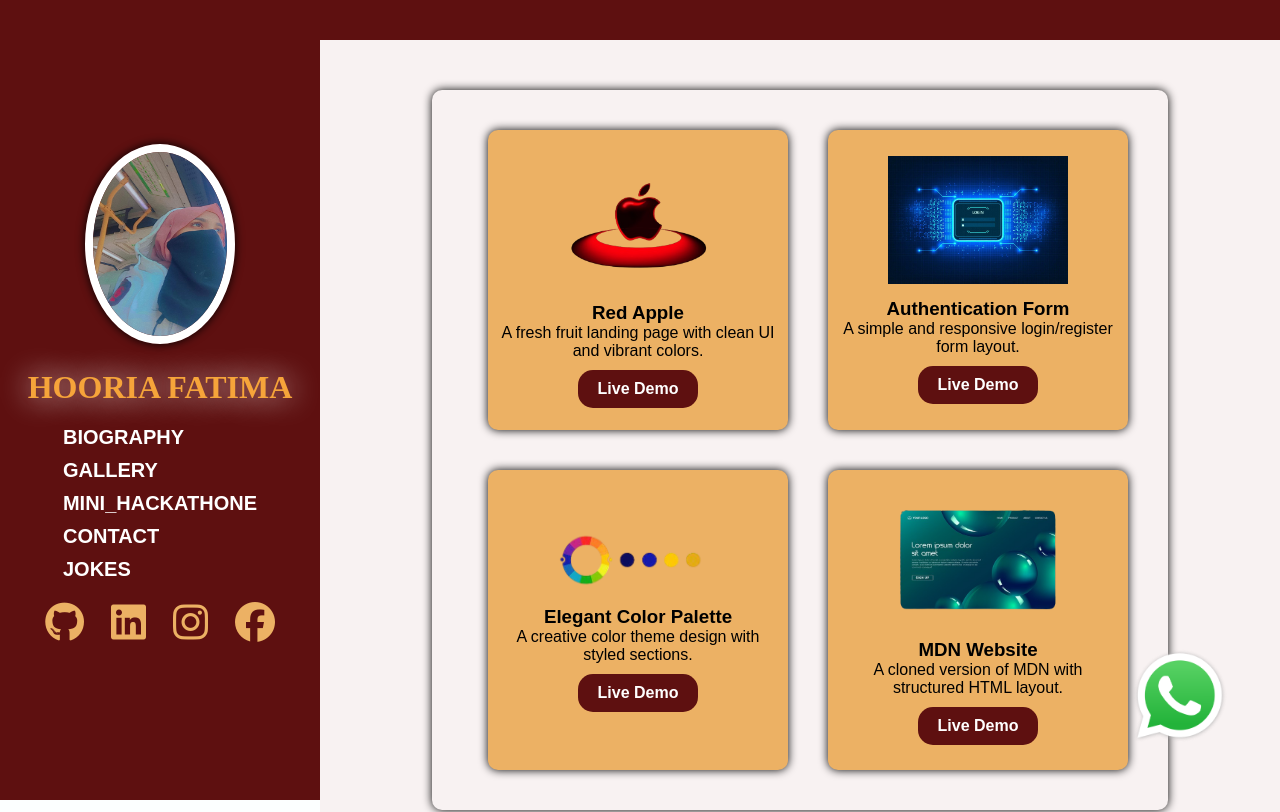
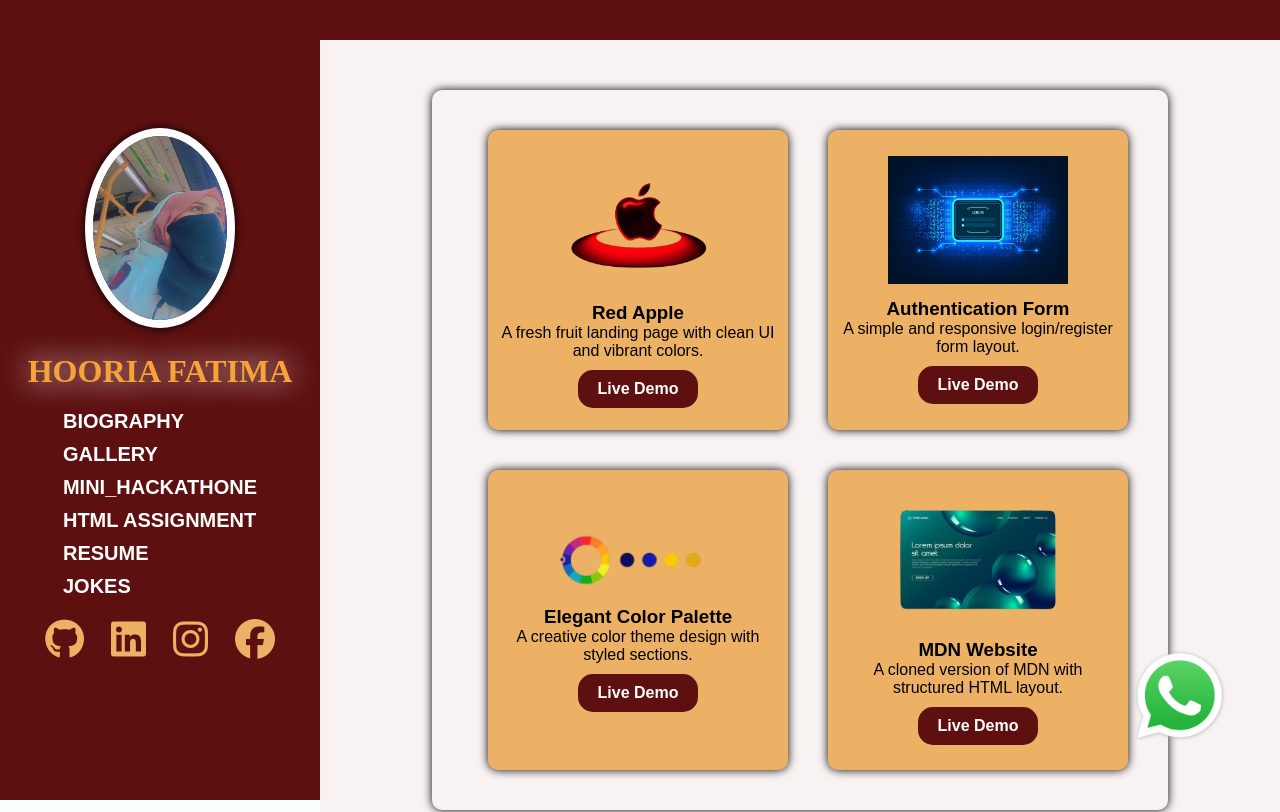
Before and after one commit to HKMentor/css-assignment-collection, a plain HTML site: page index.html in a window 1280 px wide. Shown: the top 812 px of the page. Drawn offline with Linux system fonts and the light colour scheme.

Commit message:
modern web app development module1

```diff
--- a/index.html
+++ b/index.html
@@ -27,7 +27,9 @@
           <li><a href="./biography.html"  rel="noopener noreferrer">BIOGRAPHY</a></li>
           <li><a href="#gallery"  rel="noopener noreferrer">GALLERY</a></li>
           <li><a href="https://hk-website.netlify.app/"  rel="noopener noreferrer">MINI_HACKATHONE</a></li>
-          <li><a href="#contact">CONTACT</a></li>
+          <li><a href="https://hooriakhan-html-projects.netlify.app/">HTML ASSIGNMENT</a></li>
+          <li><a href="https://resume-ui-hk.netlify.app/">RESUME</a></li>
+
           <li><a href="#jokes">JOKES</a></li>
         </ul>
          <img
```
